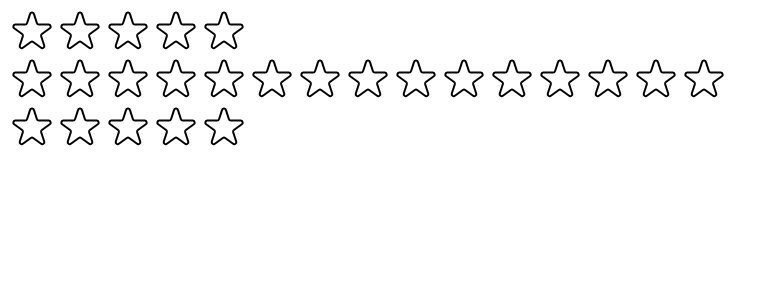
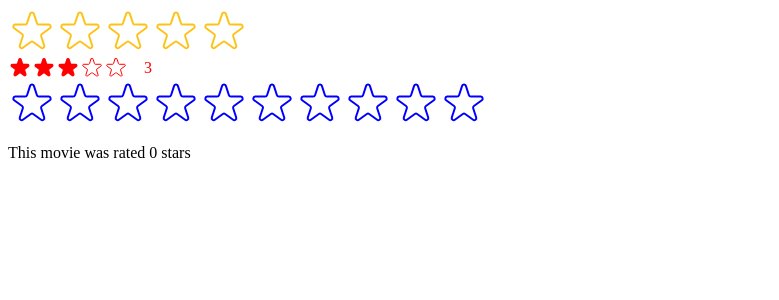
Before and after one commit to murilloc/use-popcorn, a React (Create React App) app: page / in a window 1280 px wide. Shown: the top 300 px of the page, without its empty margins (0-779 px from the left). Built offline with nearby package versions, Linux system fonts and the light colour scheme.

Commit message:
finished component reusability with props

```diff
--- a/src/StarRating.js
+++ b/src/StarRating.js
@@ -9,59 +9,76 @@
 
 const starContainerStyle = {
     display: 'flex',
-
 }
 
-const textStyle = {
-    lineHeight: '1',
-    margin: '0'
-}
+function StarRating({
+                        maxRating = 5,
+                        color = '#fcc419',
+                        size = 48,
+                        className = '',
+                        messages = [],
+                        defaultRating = 0,
+                        onSetRating = () => {
+                        }
+                    }) {
 
-function StarRating({maxRating = 5}) {
-
-    const [rating, setRating] = useState(0)
+    const [rating, setRating] = useState(defaultRating)
     const [hoverRating, setHoverRating] = useState(0)
 
     function handleRating(rating) {
+        onSetRating(rating)
         setRating(rating);
-
     }
 
     function handleHover(hoverRating) {
         setHoverRating(hoverRating);
     }
 
+    const textStyle = {
+        lineHeight: '1',
+        margin: '0',
+        color,
+        fontSize: `${size / 1.5}px`
+    }
+
 
     return (
-        <div style={containerStyle}>
+        <div style={containerStyle} className={className}>
             <div style={starContainerStyle}>
                 {Array.from({length: maxRating}, (_, i) =>
                     (<Star key={i}
+                           color={color}
+                           size={size}
                            onRate={() => handleRating(i + 1)}
                            onHoverIn={() => handleHover(i + 1)}
                            onHoverOut={() => handleHover(0)}
                            isFull={rating >= i + 1 || hoverRating >= i + 1}/>))
                 }
             </div>
-            <p style={textStyle}>{hoverRating || rating || ''}</p>
+            <p style={textStyle}>{messages.length === maxRating ? messages[hoverRating ? hoverRating - 1 : rating - 1] : hoverRating || rating || ''}</p>
         </div>
     )
 }
 
-const StarStyle = {
-    width: '48px',
-    height: '48px',
-    display: 'block',
-    cursor: 'pointer'
-}
-const Star = ({onHoverIn, onHoverOut, onRate, isFull}) => {
+
+const Star = ({onHoverIn, onHoverOut, onRate, isFull, color, size}) => {
+
+    const StarStyle = {
+        width: `${size}px`,
+        height: `${size}px`,
+        display: 'block',
+        cursor: 'pointer',
+        color: {color},
+        size: `${size}px`
+    }
+
     return (
         <span role={'button'} style={StarStyle} onClick={onRate} onMouseEnter={onHoverIn} onMouseLeave={onHoverOut}>
 {isFull ? <svg
     xmlns="http://www.w3.org/2000/svg"
     viewBox="0 0 20 20"
-    fill="#000"
-    stroke="#000"
+    fill={color}
+    stroke={color}
 >
     <path
         d="M9.049 2.927c.3-.921 1.603-.921 1.902 0l1.07 3.292a1 1 0 00.95.69h3.462c.969 0 1.371 1.24.588 1.81l-2.8 2.034a1 1 0 00-.364 1.118l1.07 3.292c.3.921-.755 1.688-1.54 1.118l-2.8-2.034a1 1 0 00-1.175 0l-2.8 2.034c-.784.57-1.838-.197-1.539-1.118l1.07-3.292a1 1 0 00-.364-1.118L2.98 8.72c-.783-.57-.38-1.81.588-1.81h3.461a1 1 0 00.951-.69l1.07-3.292z"
@@ -70,7 +87,7 @@
     xmlns="http://www.w3.org/2000/svg"
     fill="none"
     viewBox="0 0 24 24"
-    stroke="#000"
+    stroke={color}
 >
     <path
         strokeLinecap="round"
@@ -86,38 +103,4 @@
     )
 }
 
-/*
-FULL STAR
-
-<svg
-  xmlns="http://www.w3.org/2000/svg"
-  viewBox="0 0 20 20"
-  fill="#000"
-  stroke="#000"
->
-  <path
-    d="M9.049 2.927c.3-.921 1.603-.921 1.902 0l1.07 3.292a1 1 0 00.95.69h3.462c.969 0 1.371 1.24.588 1.81l-2.8 2.034a1 1 0 00-.364 1.118l1.07 3.292c.3.921-.755 1.688-1.54 1.118l-2.8-2.034a1 1 0 00-1.175 0l-2.8 2.034c-.784.57-1.838-.197-1.539-1.118l1.07-3.292a1 1 0 00-.364-1.118L2.98 8.72c-.783-.57-.38-1.81.588-1.81h3.461a1 1 0 00.951-.69l1.07-3.292z"
-  />
-</svg>
-
-
-EMPTY STAR
-
-<svg
-  xmlns="http://www.w3.org/2000/svg"
-  fill="none"
-  viewBox="0 0 24 24"
-  stroke="#000"
->
-  <path
-    strokeLinecap="round"
-    strokeLinejoin="round"
-    strokeWidth="{2}"
-    d="M11.049 2.927c.3-.921 1.603-.921 1.902 0l1.519 4.674a1 1 0 00.95.69h4.915c.969 0 1.371 1.24.588 1.81l-3.976 2.888a1 1 0 00-.363 1.118l1.518 4.674c.3.922-.755 1.688-1.538 1.118l-3.976-2.888a1 1 0 00-1.176 0l-3.976 2.888c-.783.57-1.838-.197-1.538-1.118l1.518-4.674a1 1 0 00-.363-1.118l-3.976-2.888c-.784-.57-.38-1.81.588-1.81h4.914a1 1 0 00.951-.69l1.519-4.674z"
-  />
-</svg>
-
-*/
-
-
 export default StarRating;
--- a/src/index.js
+++ b/src/index.js
@@ -1,16 +1,28 @@
-import React from 'react';
+import React, {useState} from 'react';
 import ReactDOM from 'react-dom/client';
 // import './index.css';
 // import App from './App';
 
 import StarRating from "./StarRating";
 
+const Test = () => {
+
+    const [movieRating, setMovieRating] = useState(0)
+
+    return (
+        <div>
+            <StarRating color={'blue'} maxRating={10} onSetRating={setMovieRating}/>
+            <p>This movie was rated {movieRating} stars</p>
+        </div>
+    );
+}
+
 const root = ReactDOM.createRoot(document.getElementById('root'));
 root.render(
-  <React.StrictMode>
-    {/*<App />*/}
-      <StarRating maxRating={5} />
-      <StarRating maxRating={15} />
-      <StarRating />
-  </React.StrictMode>
+    <React.StrictMode>
+        {/*<App />*/}
+        <StarRating maxRating={5} messages={['Terrible', 'Bad', 'Okay', 'Good', 'Amazing']}/>
+        <StarRating size={24} color={'red'} className={'test'} defaultRating={3}/>
+        <Test/>
+    </React.StrictMode>
 );
```
